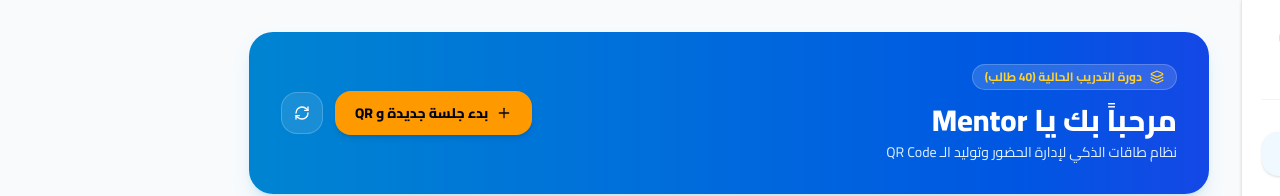
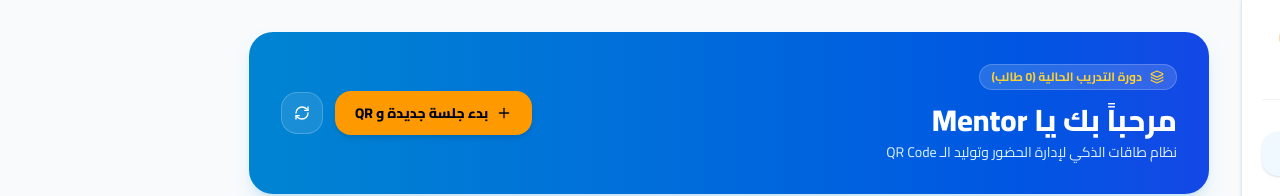
Before and after one commit to talaabusheha/taqat-mentors, a React (Vite) app: page /admin/dashboard in a window 1280 px wide. Shown: the top 196 px of the page. Built offline with nearby package versions, Linux system fonts and the light colour scheme; no server answers; the database is empty.

Commit message:
Make student count fully dynamic based on actual database roster

```diff
--- a/src/pages/Dashboard.jsx
+++ b/src/pages/Dashboard.jsx
@@ -58,7 +58,7 @@ export default function Dashboard() {
           <div>
             <div className="inline-flex items-center gap-2 px-3 py-1 rounded-full bg-white/15 border border-white/20 text-amber-300 text-xs font-bold mb-3">
               <Layers className="w-3.5 h-3.5" />
-              دورة التدريب الحالية (40 طالب)
+              دورة التدريب الحالية ({studentsCount} طالب)
             </div>
             <h1 className="text-2xl md:text-3xl font-extrabold">مرحباً بك يا Mentor</h1>
             <p className="text-sky-100 text-sm mt-1">نظام طاقات الذكي لإدارة الحضور وتوليد الـ QR Code</p>
```
